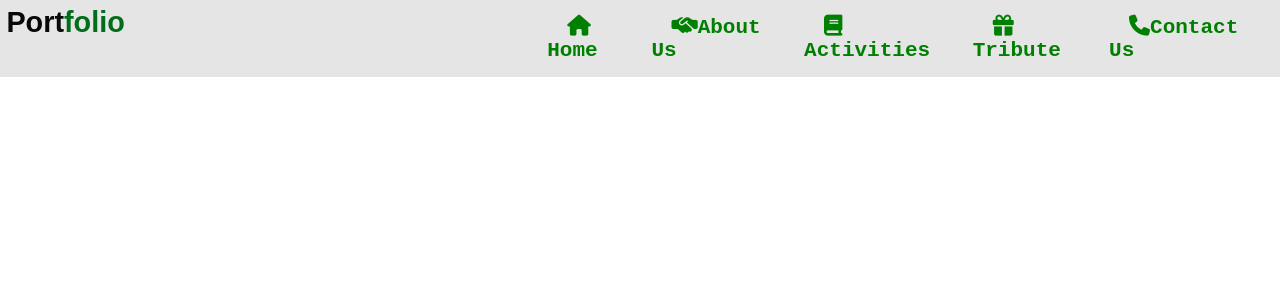
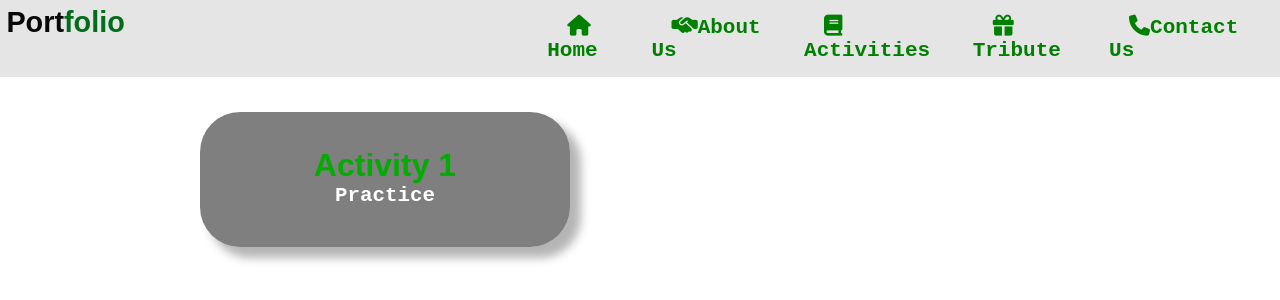
Before and after one commit to uniro123/portfolio, a plain HTML site: page activity.html in a window 1280 px wide. Drawn offline with Linux system fonts and the light colour scheme.

Commit message:
Update activity.html

```diff
--- a/activity.html
+++ b/activity.html
@@ -20,6 +20,13 @@
                 <li><a class="content" href="contact.html"><i class="fa-solid fa-phone"></i>Contact Us</a></li>
             </ul>
         </div>
+
+    <div class="card2">
+    <ul>
+          <li><a class="activity" href="activityno1.html">Activity 1</a></li>
+        </ul>
+    <h1>Practice</h1>
+    </div>
 </body>
 
 </html>
```
